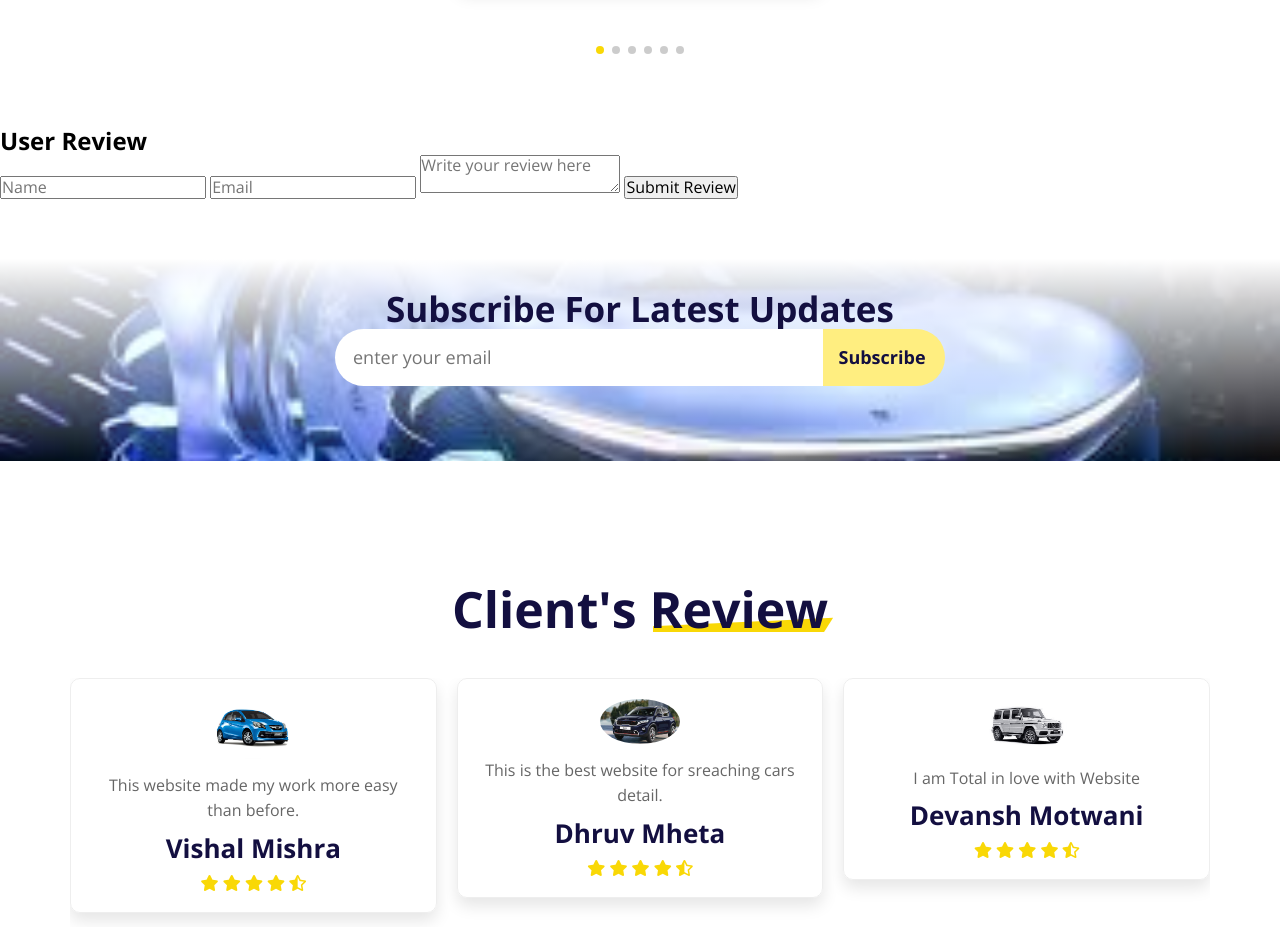
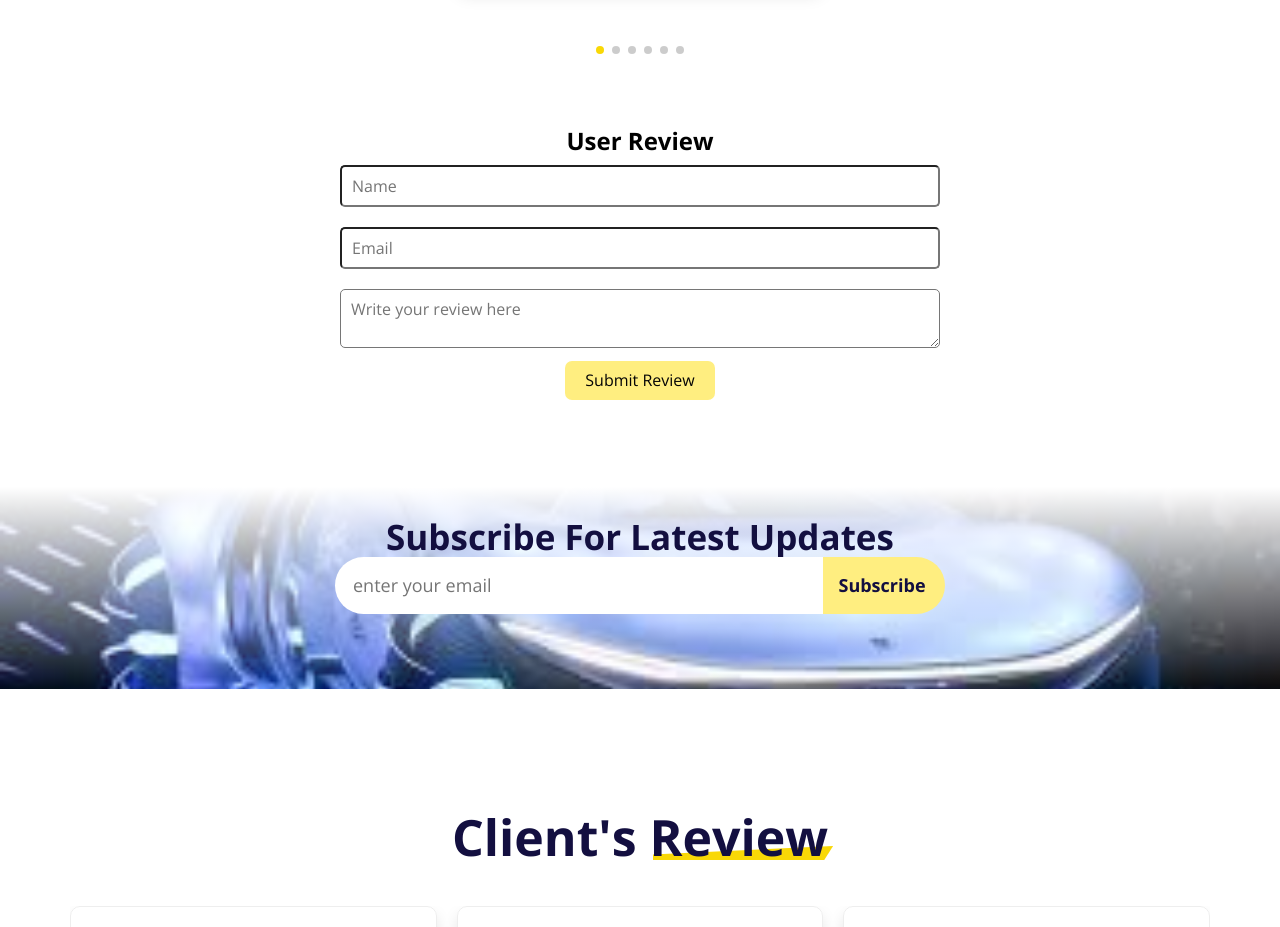
Before and after one commit to AnshulParkar/CarsPlanet_mprwebsite, a plain HTML site: page CarPlanetwebsite/index.html in a window 1280 px wide. Shown: the part 3330-4257 px from the top of the page. Drawn offline with nearby package versions, Linux system fonts and the light colour scheme.

Commit message:
Update style.css

```diff
--- a/CarPlanetwebsite/css/style.css
+++ b/CarPlanetwebsite/css/style.css
@@ -1041,3 +1041,41 @@
   .up.show {
     right: 10px;
   }
+
+  /* User review */
+  .review-container {
+    width: 600px;
+    height: 300px;
+    margin: 0 auto;
+    background-color: #ffffff;
+    text-align: center;
+    border: #007bff;
+}
+
+.review-form {
+    text-align: center;
+}
+
+.review-input {
+    width: 100%;
+    padding: 10px;
+    margin: 10px 0;
+    border-radius: 5px;
+}
+
+.review-textarea {
+    width: 100%;
+    padding: 10px;
+    margin: 10px 0;
+    border-radius: 5px;
+}
+
+.review-submit {
+    background-color: #ffee80;
+    color: #050505;
+    padding: 10px 20px;
+    border: none;
+    cursor: pointer;
+    border-radius: 7px;
+}
+/* End User review */
```
